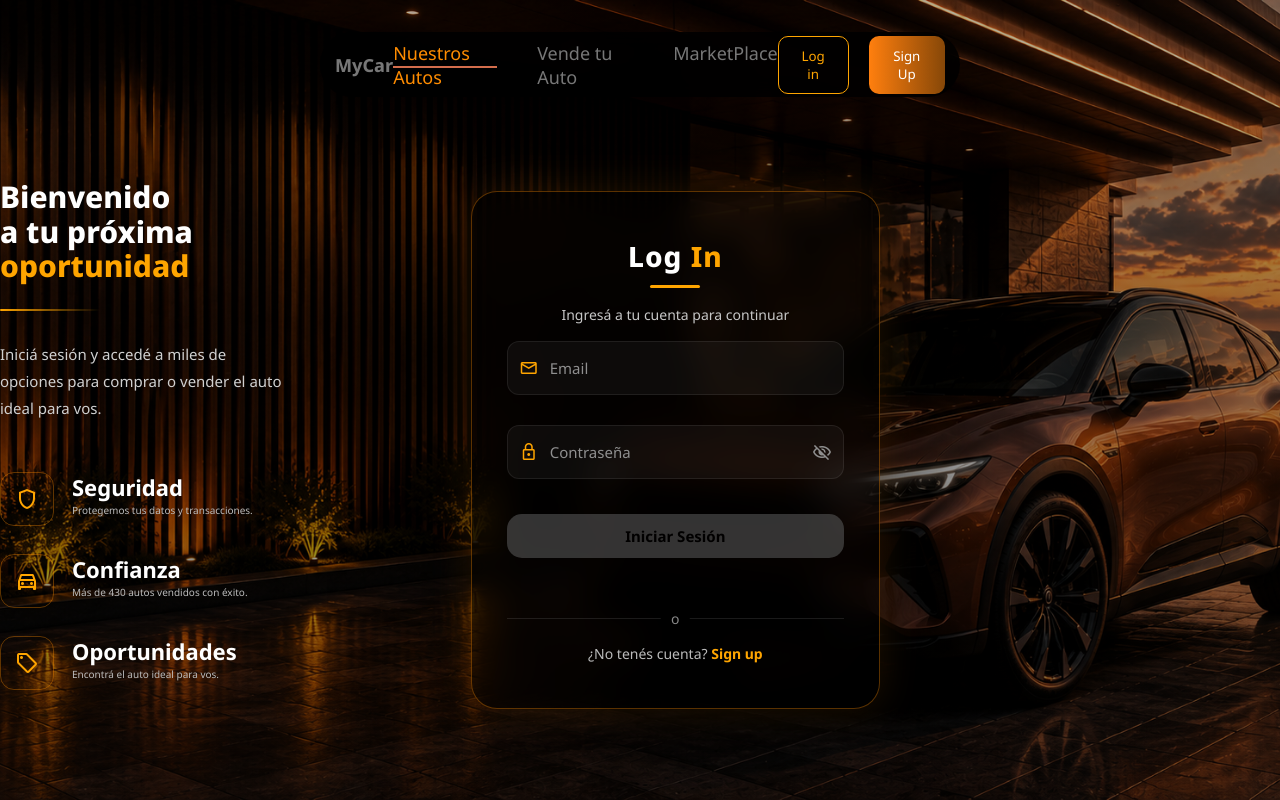
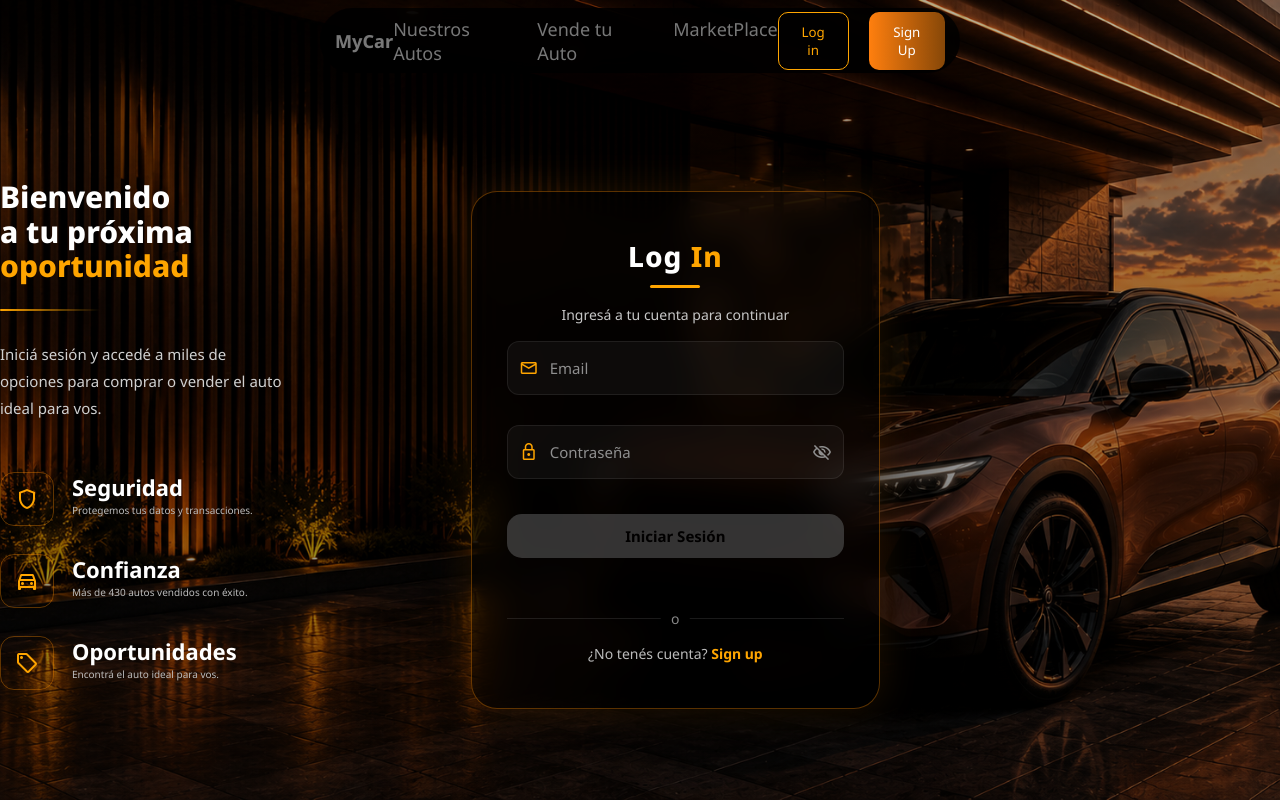
Before and after one commit to NahueAcuna/MyCar-Tesis-Front, an Angular app: page /login in a window 1280 px wide. Built offline with nearby package versions, Linux system fonts and the light colour scheme; a web font is replaced by a local one.

Commit message:
Subi la posicion del header un poco y ahora se pinta de naranja la seccion de nuestros autos cuando estas en ella

```diff
--- a/src/app/Components/user-layout/header/header.css
+++ b/src/app/Components/user-layout/header/header.css
@@ -2,7 +2,7 @@ header{
     position: fixed;
     z-index: 9999;
     right: 50%;
-    top: 4%;
+    top: 1%;
     transform: translateX(50%);
     display: flex;
     justify-content: space-between;
--- a/src/app/Components/user-layout/header/header.html
+++ b/src/app/Components/user-layout/header/header.html
@@ -1,11 +1,18 @@
 <header>
     <span id="logo" routerLink="/" routerLinkActive="active" [routerLinkActiveOptions]="{exact: true}"
         style="cursor: pointer;">MyCar</span>
+
     <nav>
         <ul>
-            <li routerLink="/" routerLinkActive="active" style="cursor: pointer;">Nuestros Autos</li>
+            <a href="#inventory">
+                <li [class.active]="seccionActiva === 'inventory'" style="cursor: pointer;">
+                    Nuestros Autos
+                </li>
+            </a>
+
             <li routerLink="/vender" routerLinkActive="active" style="cursor: pointer;">Vende tu Auto</li>
             <li routerLink="/marketplace" routerLinkActive="active" style="cursor: pointer;">MarketPlace</li>
+
             @if (authService.isAdmin()) {
                 <li routerLink="/gestionar" routerLinkActive="active" style="cursor: pointer;">Gestionar</li>
             }
@@ -16,5 +23,4 @@
         <button class="login-btn" routerLink="/login">Log in</button>
         <button class="signup-btn" routerLink="/registro">Sign Up</button>
     </div>
-
 </header>
--- a/src/app/Components/user-layout/header/header.ts
+++ b/src/app/Components/user-layout/header/header.ts
@@ -1,4 +1,4 @@
-import { Component } from '@angular/core';
+import { AfterViewInit, Component } from '@angular/core';
 import { RouterModule } from '@angular/router';
 import { AuthService } from '../../../services/auth-service';
 import { CommonModule } from '@angular/common';
@@ -9,6 +9,27 @@ import { CommonModule } from '@angular/common';
   templateUrl: './header.html',
   styleUrl: './header.css',
 })
-export class Header {
+export class Header implements AfterViewInit{
   constructor(public authService: AuthService) {}
+  seccionActiva: string = '';
+
+  ngAfterViewInit() {
+    const observador = new IntersectionObserver((entradas) => {
+      entradas.forEach(entrada => {
+        if (entrada.isIntersecting) {
+
+          this.seccionActiva = entrada.target.id;
+        } else if (entrada.target.id === 'inventory' && !entrada.isIntersecting) {
+
+            this.seccionActiva = '';
+        }
+      });
+    }, {
+      threshold: 0.2
+    });
+
+    const seccionAutos = document.getElementById('inventory');
+
+    if (seccionAutos) observador.observe(seccionAutos);
+  }
 }
```
